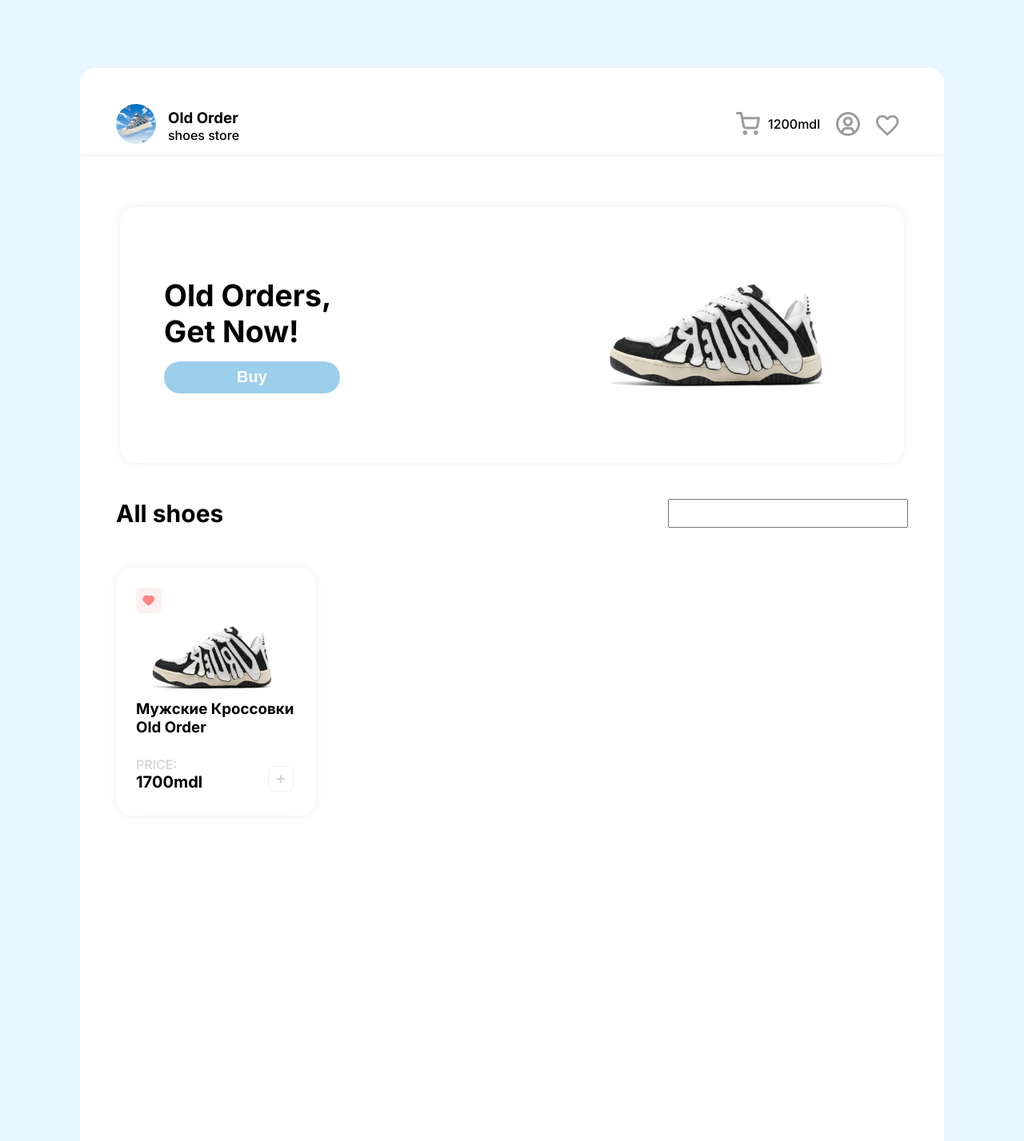
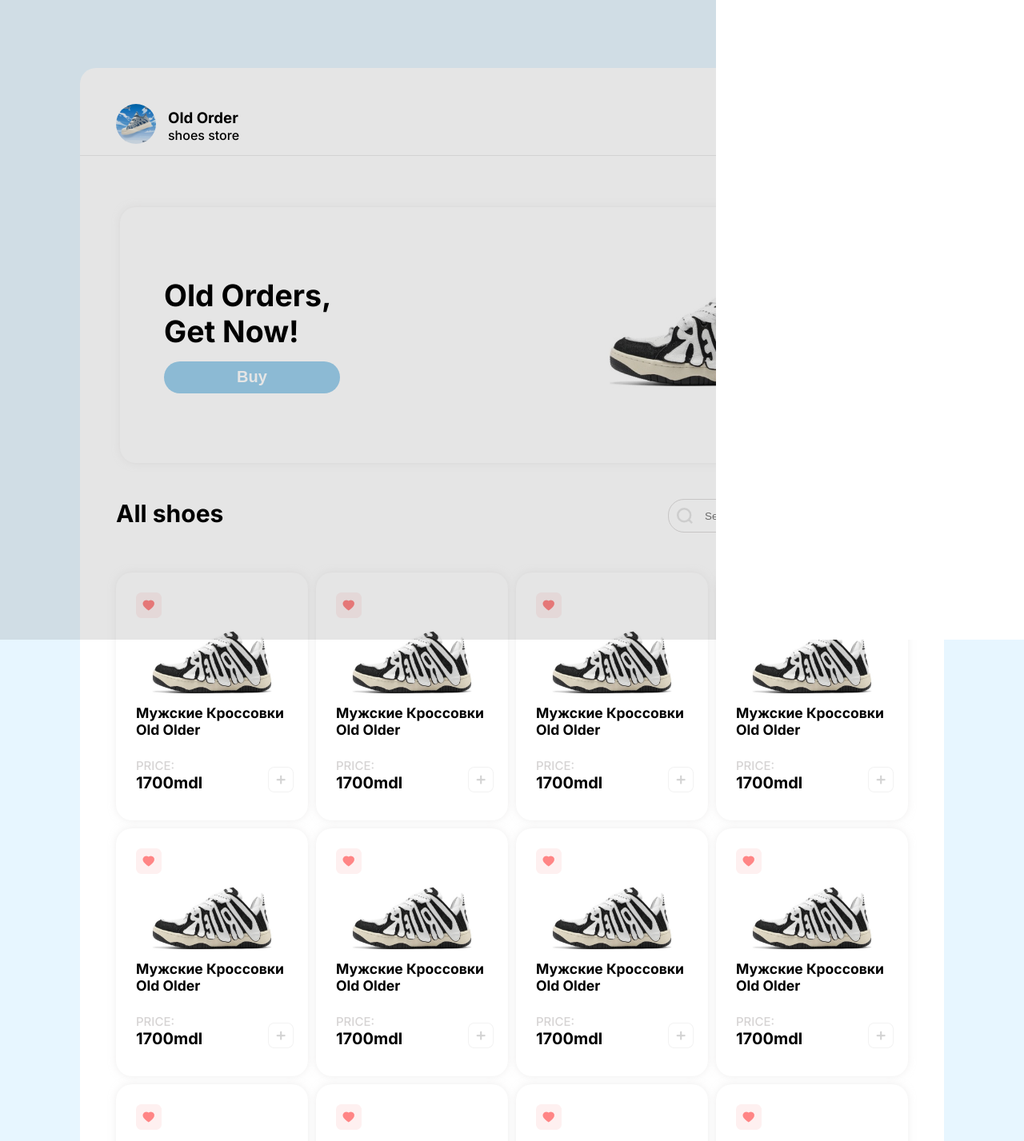
Before and after one commit to iturturika/old-orders-shoes, a React (Create React App) app: page / in a window 1280 px wide. Shown: the top 1427 px of the page at 80% size. Built offline with nearby package versions, Linux system fonts and the light colour scheme.

Commit message:
add drawer and some cards

```diff
--- a/src/App.js
+++ b/src/App.js
@@ -24,13 +24,33 @@ function App() {
       </header>
 
       <Banner/>
+      <div className="overlay">
+        <div className="drawer">
 
+        </div>
+      </div>
       <section className="main">
         <div className="headerSection">
           <h2>All shoes</h2>
-          <input name="name" className="inputSearch" />
+          <div className="search">
+            <img src="../images/search.svg" alt="search" className="searchIcon"/>
+            <input placeholder="Search ..."/>
+          </div>
         </div>
-        <Card/>
+        <div className="shopItems">
+          <Card text="Мужские Кроссовки Old Older" price="1700mdl" imgUrl="../images/shoes.png"/>
+          <Card text="Мужские Кроссовки Old Older" price="1700mdl" imgUrl="../images/shoes.png"/>
+          <Card text="Мужские Кроссовки Old Older" price="1700mdl" imgUrl="../images/shoes.png"/>
+          <Card text="Мужские Кроссовки Old Older" price="1700mdl" imgUrl="../images/shoes.png"/>
+          <Card text="Мужские Кроссовки Old Older" price="1700mdl" imgUrl="../images/shoes.png"/>
+          <Card text="Мужские Кроссовки Old Older" price="1700mdl" imgUrl="../images/shoes.png"/>
+          <Card text="Мужские Кроссовки Old Older" price="1700mdl" imgUrl="../images/shoes.png"/>
+          <Card text="Мужские Кроссовки Old Older" price="1700mdl" imgUrl="../images/shoes.png"/>
+          <Card text="Мужские Кроссовки Old Older" price="1700mdl" imgUrl="../images/shoes.png"/>
+          <Card text="Мужские Кроссовки Old Older" price="1700mdl" imgUrl="../images/shoes.png"/>
+          <Card text="Мужские Кроссовки Old Older" price="1700mdl" imgUrl="../images/shoes.png"/>
+          <Card text="Мужские Кроссовки Old Older" price="1700mdl" imgUrl="../images/shoes.png"/>
+        </div>
       </section>
     </div>
   );
--- a/src/components/Card/index.jsx
+++ b/src/components/Card/index.jsx
@@ -1,13 +1,13 @@
 import React from 'react'
 
-export const Card = () => {
+export const Card = (props) => {
   return (
     <div className="card">
           <img src="../images/favouriteIcon.png" alt="favouriteIcon" className="favourite"/>
-          <img src="../images/shoes.png" alt="shoes" className="shoesCardIcon"/>
-          <h3>Мужские Кроссовки Old Order</h3>
+          <img src={props.imgUrl} alt="shoes" className="shoesCardIcon"/>
+          <h3>{props.text}</h3>
           <div className="bottomSectionCard">
-           <h4>PRICE: <p className="price">1700mdl</p>
+           <h4>PRICE: <p className="price">{props.price}</p>
            </h4>
            <img src="../images/adToCartIcon.png" alt="addToCartIcon" className="addToCartIcon"/>
           </div>
--- a/src/main.scss
+++ b/src/main.scss
@@ -145,6 +145,31 @@ body {
   font-size: 20px;
   padding: 45px;
 }
+.shopItems {
+  display: grid;
+  grid-template-columns: 190px 190px 190px 190px;
+  grid-template-rows: 260px 260px 260px;
+  grid-gap: 60px;
+}
+.search {
+  display: grid;
+  grid-template-columns: 20px 90px;
+  grid-column-gap: 15px;
+  border: solid 1px;
+  border-radius: 20px;
+  border-color: #dddbdb;
+  padding: 10px;
+  align-items: center;
+  .searchIcon{
+    width: 20px;
+
+  }
+  }
+  input {
+    border: none;
+    outline: none;
+  }
+
 .headerSection{
   display: grid;
   grid-template-columns: 300px 300px;
@@ -152,7 +177,7 @@ body {
 }
 .card {
   margin-top: 50px;
-  width: 200px;
+  width: 190px;
   height: 260px;
   border-radius: 20px;
   -webkit-border-radius: 20px;
@@ -162,7 +187,7 @@ body {
   background: #fff; /* Цвет фона */
     box-shadow: 0 0 10px rgba(223, 222, 222, 0.5); /* Параметры тени */
     padding: 25px;
-  font-size: 16px;
+  font-size: 15px;
 }
 
 .shoesCardIcon {
@@ -197,3 +222,21 @@ body {
     cursor: pointer;
   }
 }
+
+.overlay {
+  position: absolute;
+
+  left: 0;
+  top: 0;
+  width: 100%;
+  height: 100%;
+  background-color: rgba(0, 0, 0, 0.1);
+  z-index: 1;
+  .drawer {
+    position: absolute;
+    width: 385px;
+    height: 100%;
+    background-color: #fff;
+    right: 0;
+  }
+}
```
Also changed, not shown: public/images/search.svg (added).
